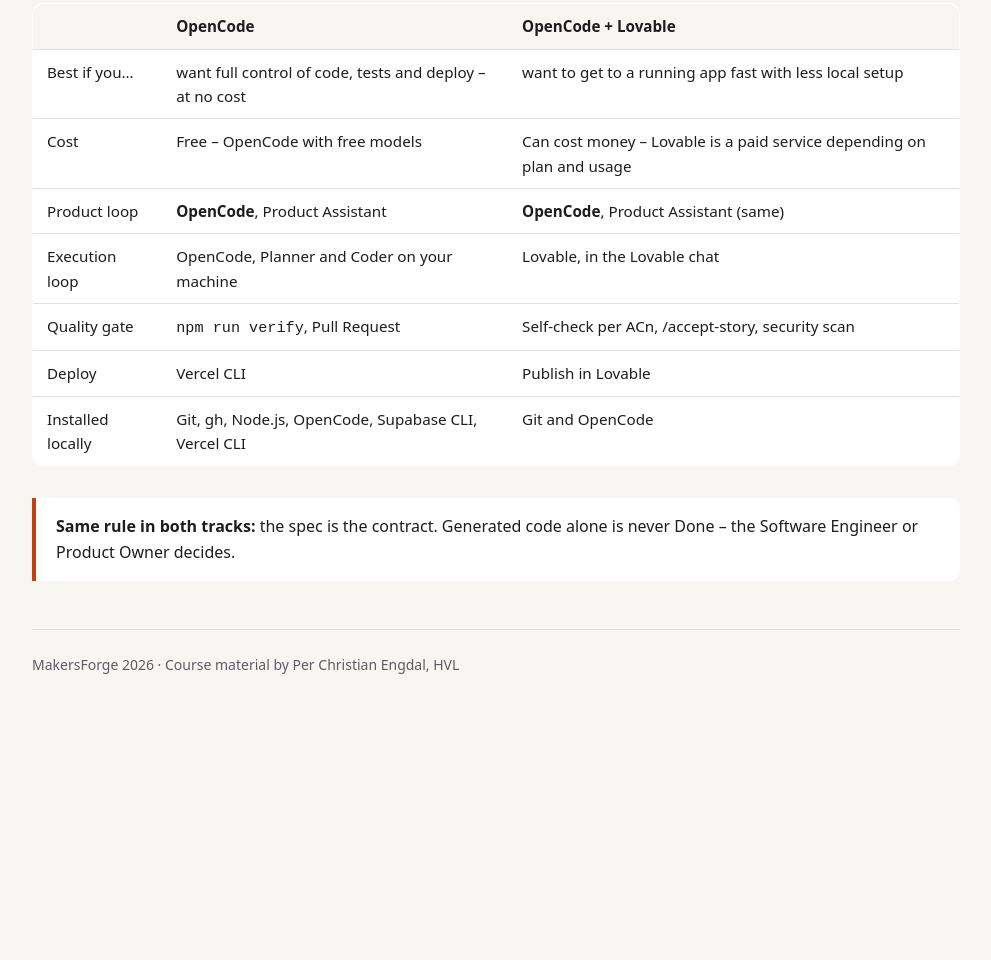
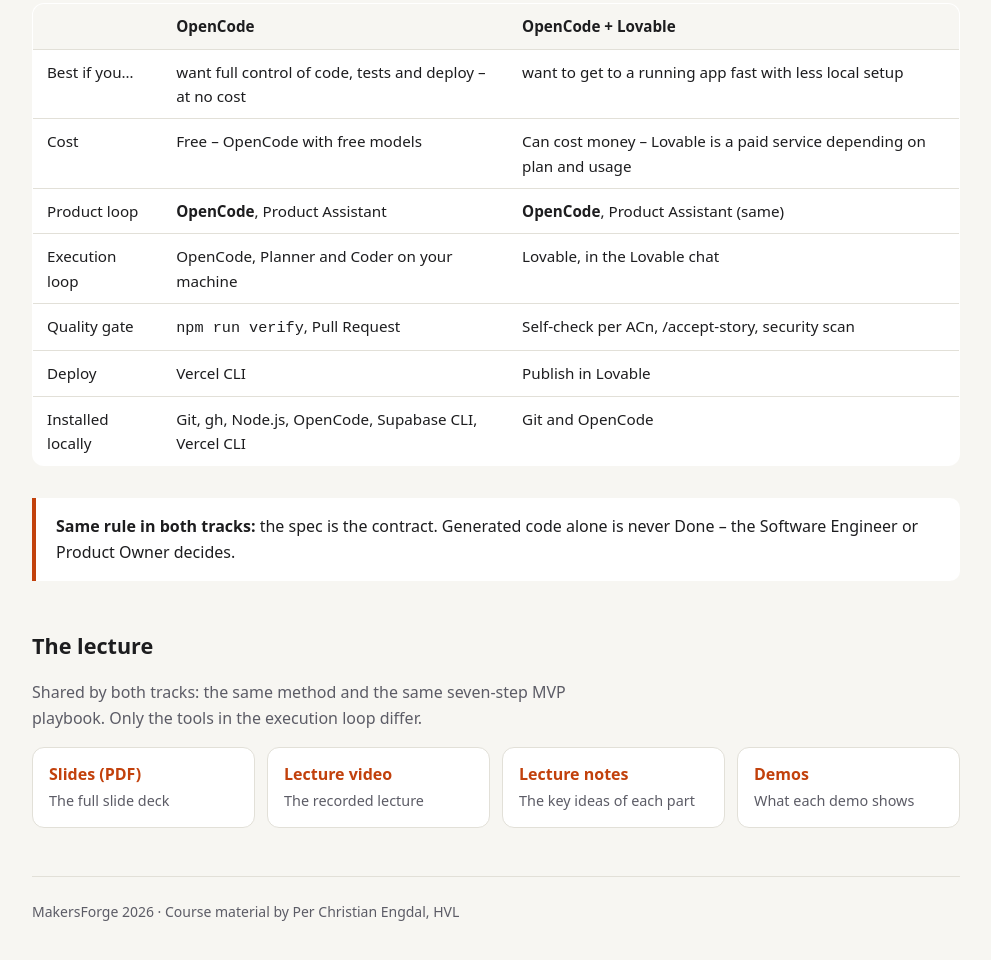
Before and after one commit to pcehvl/MakersForge-2026, a plain HTML site: page index.html in a window 1280 px wide. Shown: the part 1083-2043 px from the top of the page, without its empty margins (144-1135 px from the left). Before the commit the page ends 1800 px from the top, so only its background shows below. Drawn offline with Linux system fonts and the light colour scheme.

Commit message:
Add shared lecture links (slides, video, notes, demos)

```diff
--- a/index.html
+++ b/index.html
@@ -87,6 +87,12 @@
   .shared { margin: 0 0 20px; padding: 14px 18px; border: 1px dashed var(--border);
     border-radius: 12px; background: var(--surface); font-size: .98rem; }
   .shared strong { color: var(--accent); }
+  .lecture { display: grid; grid-template-columns: repeat(auto-fit, minmax(200px, 1fr)); gap: 12px; }
+  .lecture a { display: block; padding: 14px 16px; background: var(--surface); border: 1px solid var(--border);
+    border-radius: 12px; text-decoration: none; color: inherit; }
+  .lecture a:hover, .lecture a:focus-visible { border-color: var(--accent); outline: none; }
+  .lecture strong { display: block; color: var(--accent); }
+  .lecture span { font-size: .9rem; color: var(--muted); }
 </style>
 </head>
 <body>
@@ -145,6 +151,16 @@
 
   <blockquote><strong>Same rule in both tracks:</strong> the spec is the contract. Generated code alone is never Done – the Software Engineer or Product Owner decides.</blockquote>
 
+
+  <h2>The lecture</h2>
+  <p class="lead" style="font-size:1rem;margin-bottom:16px">Shared by both tracks: the same method and the same seven-step MVP playbook. Only the tools in the execution loop differ.</p>
+  <div class="lecture">
+    <a href="https://pcehvl.github.io/MF_Spec-Driven_AI-Assisted-SE/lectures/Beyond_VibeCoding_Spec-Driven_AI-Assisted_Development.pdf"><strong>Slides (PDF)</strong><span>The full slide deck</span></a>
+    <a href="https://youtu.be/9rTKgsyKrA0"><strong>Lecture video</strong><span>The recorded lecture</span></a>
+    <a href="https://pcehvl.github.io/MF_Spec-Driven_AI-Assisted-SE/lectures/notes.html"><strong>Lecture notes</strong><span>The key ideas of each part</span></a>
+    <a href="https://pcehvl.github.io/MF_Spec-Driven_AI-Assisted-SE/demos.html"><strong>Demos</strong><span>What each demo shows</span></a>
+  </div>
+
   <footer>MakersForge 2026 · Course material by Per Christian Engdal, HVL</footer>
 </main>
 </body>
```
